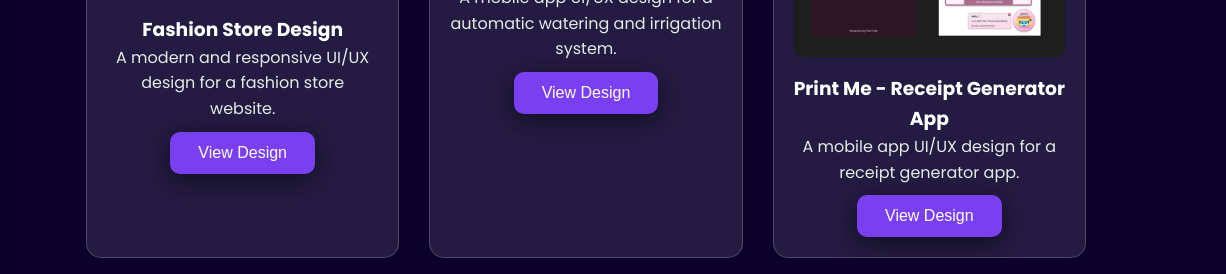
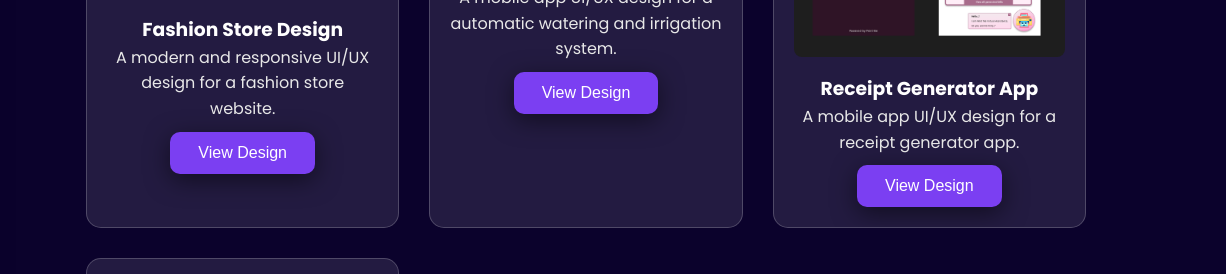
Before and after one commit to malmiO/Portfolio_M, a plain HTML site: page pages/uiux.html in a window 1280 px wide. Shown: the part 429-703 px from the top of the page, 54-1280 px from the left. Drawn offline with Linux system fonts and the light colour scheme.

Commit message:
update project title for Print Me app in UI/UX section

```diff
--- a/pages/uiux.html
+++ b/pages/uiux.html
@@ -58,7 +58,7 @@
                 </div>
                 <div class="project-card">
                     <img src="../assets/printme.png" alt="UI/UX Project 3" class="ui-image">
-                    <h3 class="projecttitle">Print Me - Receipt Generator App</h3>
+                    <h3 class="projecttitle">Receipt Generator App</h3>
                     <p class="projectdescription">A mobile app UI/UX design for a receipt generator app.</p>
                     <button class="btn btn-primary" onclick="window.open('https://www.figma.com/community/file/1572383858615214089', '_blank')">View Design</button>
                 </div>
```
